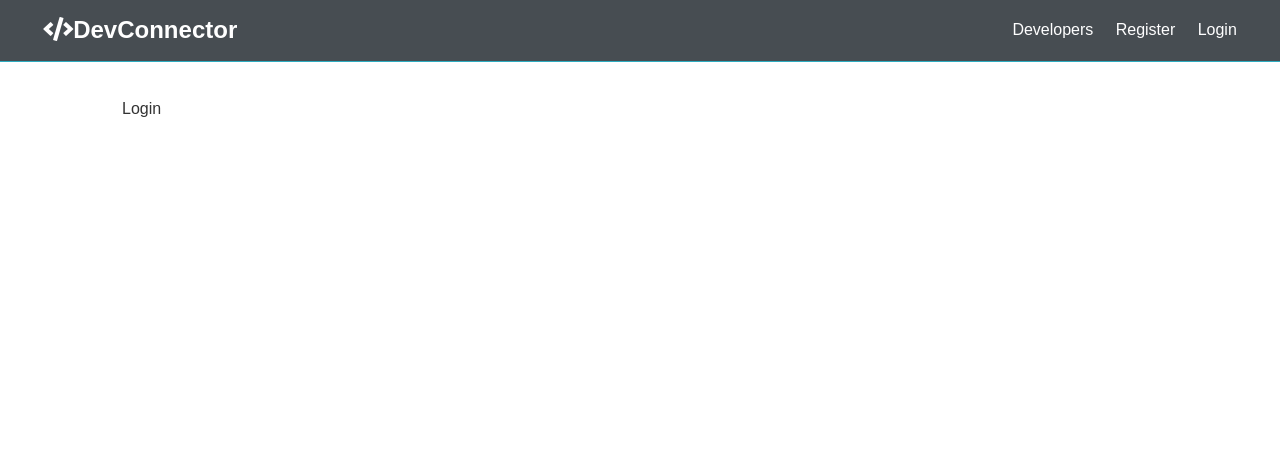
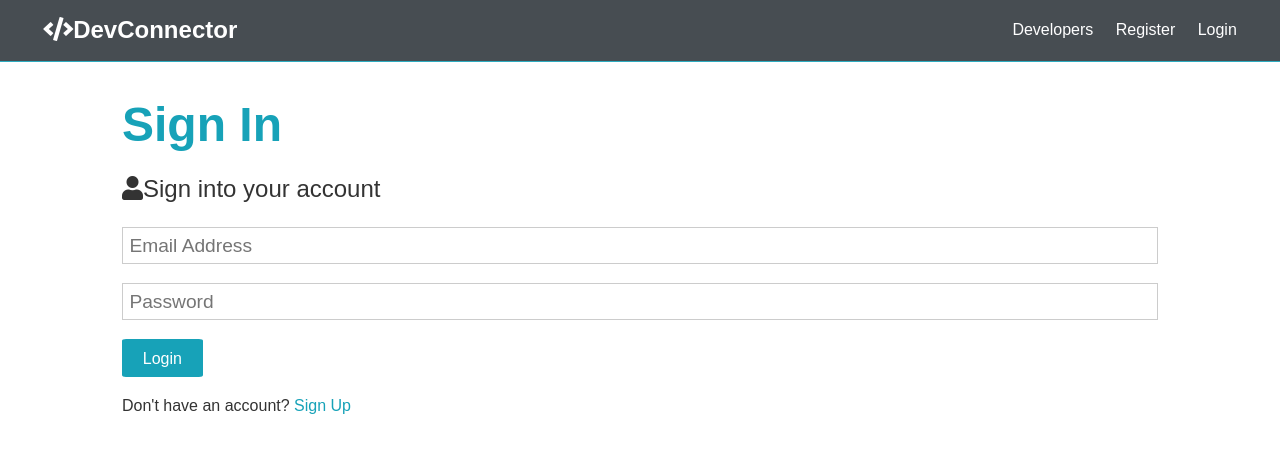
Before and after one commit to crlucero/MERN-DevConn, a React (Create React App) app in the folder client/: page /login in a window 1280 px wide. Shown: the top 452 px of the page. Built offline with nearby package versions, Linux system fonts and the light colour scheme; the HTML template or start-up script is replaced by a standard one.

Commit message:
Created redux store

```diff
--- a/client/src/App.js
+++ b/client/src/App.js
@@ -6,7 +6,12 @@
 import Register from './components/auth/Register';
 import Login from './components/auth/Login';
 
+// Redux
+import { Provider } from 'react-redux';
+import store from './store';
+
 const App = () => (
+  <Provider store={store}>
     <Router>
       <Fragment>
         <Navbar />
@@ -19,6 +24,7 @@
         </section>
       </Fragment>
     </Router>
+  </Provider>
 );
 
 export default App;
--- a/client/src/components/auth/Login.js
+++ b/client/src/components/auth/Login.js
@@ -1,8 +1,71 @@
-import React, { Fragment } from 'react';
-// import { Link } from 'react-router-dom';
+import React, { Fragment, useState } from 'react';
+import { Link } from 'react-router-dom';
+// import axios from 'axios';
 
 const Login = () => {
-  return <Fragment>Login</Fragment>;
+  // useState Hook
+  // Equal to...
+  // state = {
+  //     formDate: {
+  //         name: ''...
+  //     }
+  // }
+  //   setFormData equal to this.setState({name: name})
+  const [formData, setFormData] = useState({
+    name: '',
+    email: '',
+    password: '',
+    password2: ''
+  });
+
+  const { email, password } = formData;
+
+  // Make a copy of form data with spread oper. and change name to value of input
+  const onChange = e =>
+    setFormData({ ...formData, [e.target.name]: e.target.value });
+
+  const onSubmit = async e => {
+    e.preventDefault();
+
+    console.log('Login Successful');
+  };
+
+  return (
+    <Fragment>
+      <h1 className="large text-primary">Sign In</h1>
+      <p className="lead">
+        <i className="fas fa-user" />
+        Sign into your account
+      </p>
+      <form onSubmit={e => onSubmit(e)} className="form">
+        <div className="form-group">
+          <input
+            type="email"
+            placeholder="Email Address"
+            name="email"
+            value={email}
+            onChange={e => onChange(e)}
+            required
+          />
+        </div>
+        <div className="form-group">
+          <input
+            type="password"
+            placeholder="Password"
+            minLength="6"
+            name="password"
+            value={password}
+            onChange={e => onChange(e)}
+            required
+          />
+        </div>
+        <input type="submit" value="Login" className="btn btn-primary" />
+      </form>
+      <p className="my-1">
+        Don't have an account? <Link to="/register">Sign Up</Link>
+      </p>
+    </Fragment>
+  );
 };
 
 export default Login;
--- a/client/src/components/auth/Register.js
+++ b/client/src/components/auth/Register.js
@@ -1,5 +1,6 @@
 import React, { Fragment, useState } from 'react';
 import { Link } from 'react-router-dom';
+// import axios from 'axios';
 
 const Register = () => {
   // useState Hook
@@ -23,12 +24,12 @@
   const onChange = e =>
     setFormData({ ...formData, [e.target.name]: e.target.value });
 
-  const onSubmit = e => {
+  const onSubmit = async e => {
     e.preventDefault();
     if (password !== password2) {
       console.log('Passwords do not match');
     } else {
-      console.log(formData);
+      console.log('Registration Successful');
     }
   };
 
--- /dev/null
+++ b/client/src/reducers/index.js
@@ -0,0 +1,3 @@
+import { combineReducers } from 'redux';
+
+export default combineReducers({});
--- /dev/null
+++ b/client/src/store.js
@@ -0,0 +1,16 @@
+import { createStore, applyMiddleware } from 'redux';
+import { composeWithDevTools } from 'redux-devtools-extension';
+import thunk from 'redux-thunk';
+import rootReducer from './reducers';
+
+const initialState = {};
+
+const middleware = [thunk];
+
+const store = createStore(
+  rootReducer,
+  initialState,
+  composeWithDevTools(applyMiddleware(...middleware))
+);
+
+export default store;
```
Lines whose indentation alone changed are shown as unchanged.
